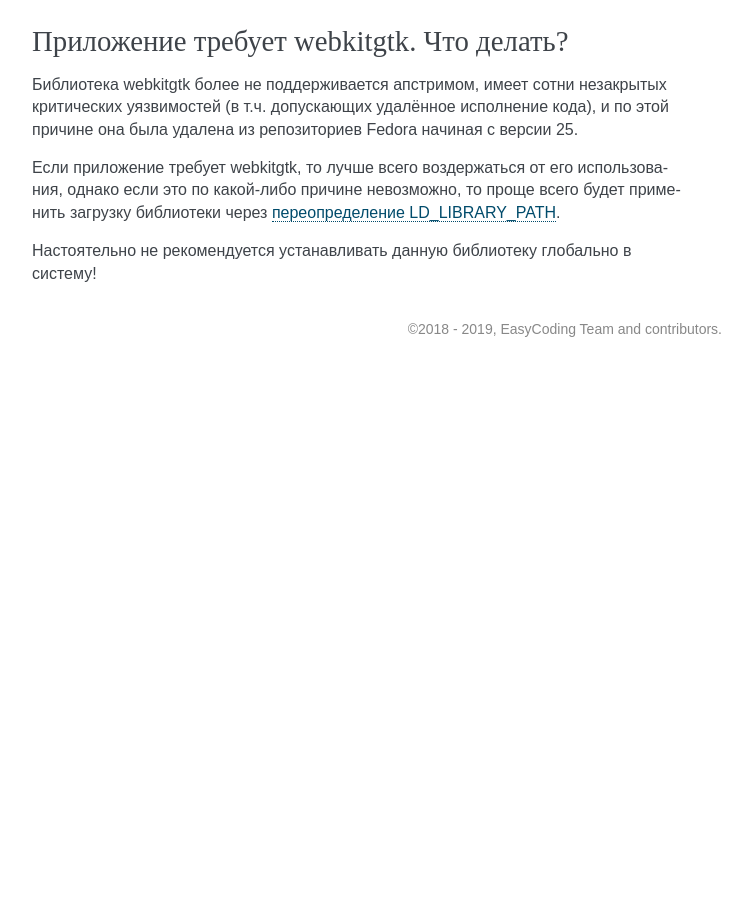
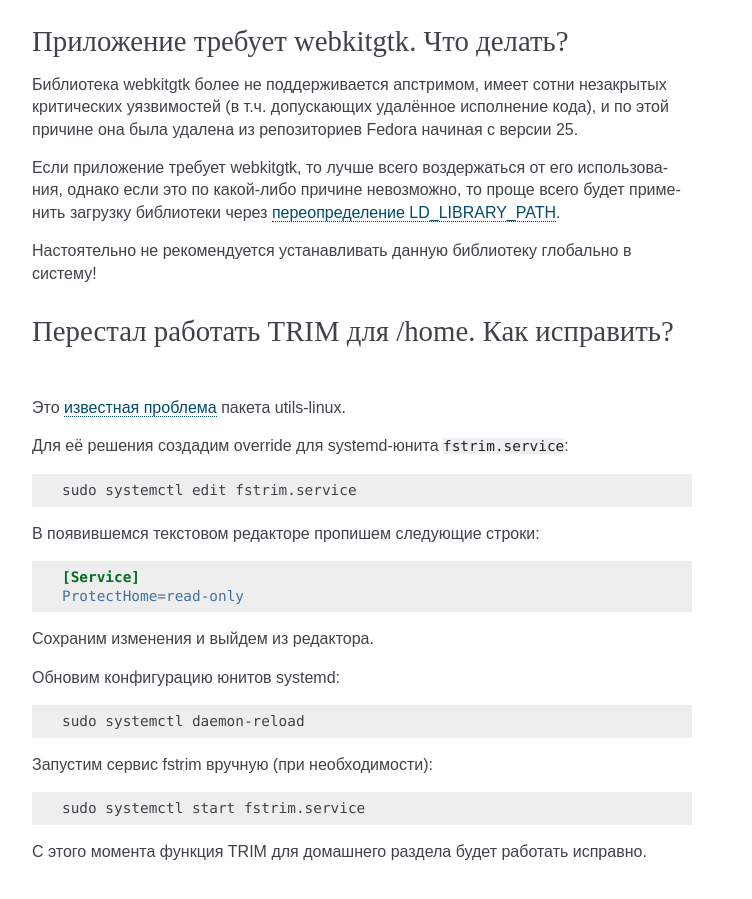
Before and after one commit to RussianFedora/FAQ, a Sphinx documentation site: the page built from source/tips-and-tricks.rst, in a window 1280 px wide and 900 px high, scrolled down 7115 px. Shown: the whole window, without its empty margins (388-1140 px from the left). Built offline with Sphinx 7.4.7, drawn with Linux system fonts in a browser that asks for light colours; before the commit the page ends 7482 px from its top, so only the background shows below that; some of the changed text lies outside the part shown.

Commit message:
Added information about broken TRIM for /home in Fedora 31.

```diff
--- a/source/tips-and-tricks.rst
+++ b/source/tips-and-tricks.rst
@@ -405,3 +405,40 @@
 Если приложение требует webkitgtk, то лучше всего воздержаться от его использования, однако если это по какой-либо причине невозможно, то проще всего будет применить загрузку библиотеки через :ref:`переопределение LD_LIBRARY_PATH <library-path>`.
 
 Настоятельно не рекомендуется устанавливать данную библиотеку глобально в систему!
+
+.. index:: trim, fstrim, systemd, override
+.. _fstrim-override:
+
+Перестал работать TRIM для /home. Как исправить?
+=====================================================
+
+Это `известная проблема <https://bugzilla.redhat.com/show_bug.cgi?id=1762640>`__ пакета utils-linux.
+
+Для её решения создадим override для systemd-юнита ``fstrim.service``:
+
+.. code-block:: text
+
+    sudo systemctl edit fstrim.service
+
+В появившемся текстовом редакторе пропишем следующие строки:
+
+.. code-block:: ini
+
+    [Service]
+    ProtectHome=read-only
+
+Сохраним изменения и выйдем из редактора.
+
+Обновим конфигурацию юнитов systemd:
+
+.. code-block:: text
+
+    sudo systemctl daemon-reload
+
+Запустим сервис fstrim вручную (при необходимости):
+
+.. code-block:: text
+
+    sudo systemctl start fstrim.service
+
+С этого момента функция TRIM для домашнего раздела будет работать исправно.
```
